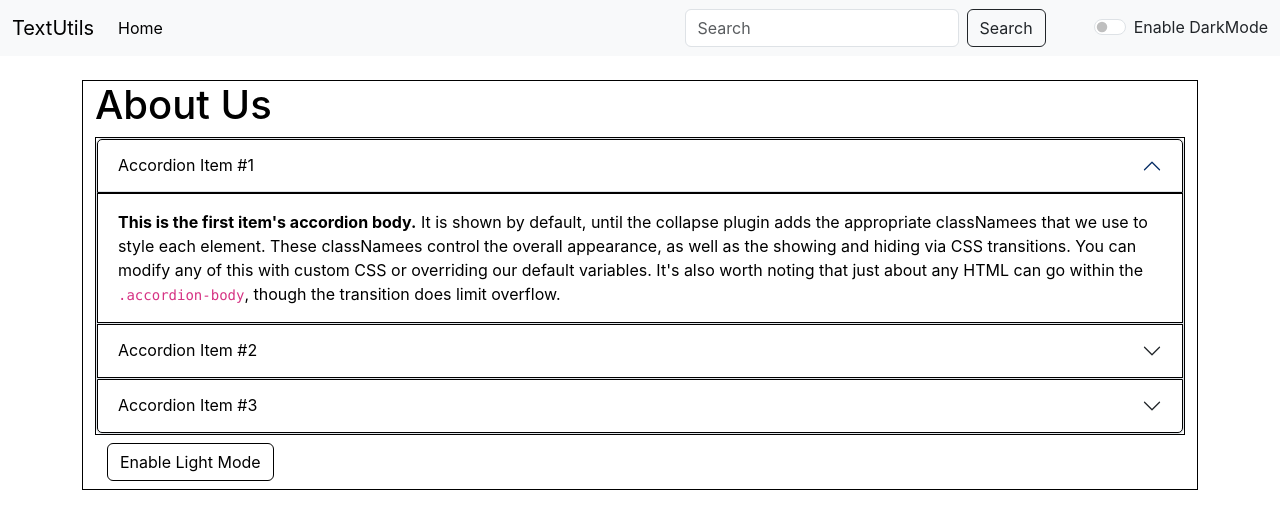
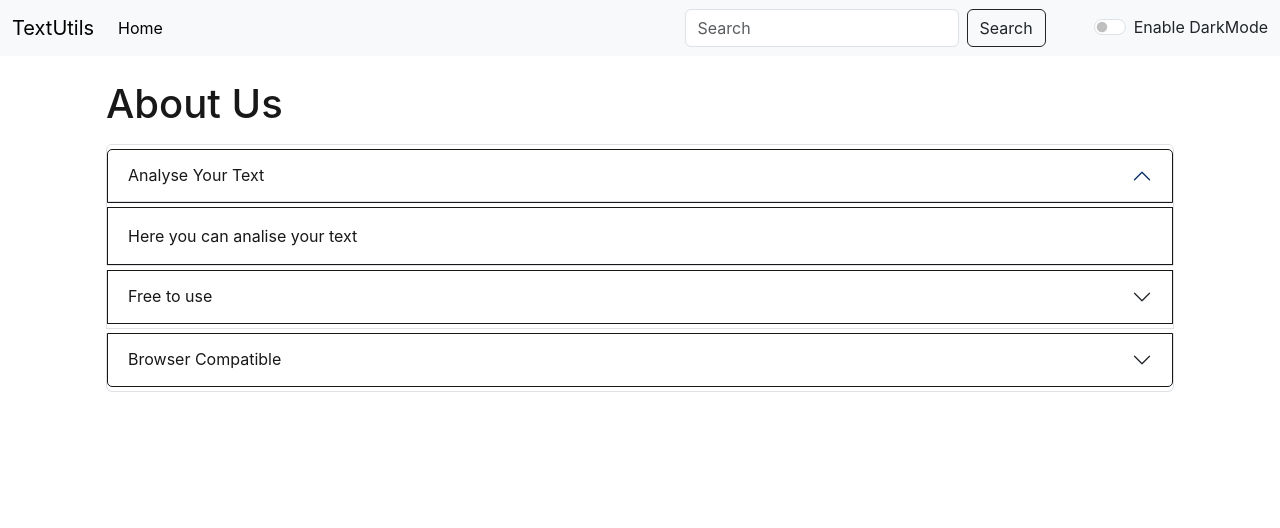
Before and after one commit to VaibhavCoder123/Text-Utils, a React (Create React App) app: page /about in a window 1280 px wide. Shown: the top 528 px of the page. Built offline with nearby package versions, Linux system fonts and the light colour scheme.

Commit message:
Update About.js

```diff
--- a/src/components/About.js
+++ b/src/components/About.js
@@ -1,142 +1,141 @@
-import React, { useState } from "react";
+import React from "react";
 
-export default function About() {
-  const [mystyle, setmystyle] = useState({
-    color: "black",
-    backgroundColor: "white",
-    border: "1px solid black",
-  });
+export default function About(props) {
+  // const [mystyle, setmystyle] = useState({
+  //   color: "black",
+  //   backgroundColor: "white",
+  //   border: "1px solid black",
+  // });
 
-  const [btntext, setbtntext] = useState("Enable Light Mode");
+  // const [btntext, setbtntext] = useState("Enable Light Mode");
 
-  const toggleStyle = () => {
-    if (mystyle.color === "white") {
-      setmystyle({
-        color: "black",
-        backgroundColor: "white",
-        border: "1px solid black",
-      });
-      setbtntext("Enable Dark Mode");
-    } else {
-      setmystyle({
-        color: "white",
-        backgroundColor: "black",
-        border: "1px solid black",
-      });
-      setbtntext("Enable Light Mode");
-    }
+  // const toggleStyle = () => {
+  //   if (mystyle.color === "white") {
+  //     setmystyle({
+  //       color: "black",
+  //       backgroundColor: "white",
+  //       border: "1px solid black",
+  //     });
+  //     setbtntext("Enable Dark Mode");
+  //   } else {
+  //     setmystyle({
+  //       color: "white",
+  //       backgroundColor: "black",
+  //       border: "1px solid black",
+  //     });
+  //     setbtntext("Enable Light Mode");
+  //   }
+  // };
+  // const [text, setText] = useState("");
+  let mystyle = {
+    color: props.mode === "dark" ? "white" : "#191818",
+    backgroundColor: props.mode === "dark" ? "#191818" : "white",
+  };
+  let ourstyle = {
+    color: props.mode === "dark" ? "white" : "#191818",
+    backgroundColor: props.mode === "dark" ? "rgb(59, 57, 57)" : "white",
+    border: "1px solid",
+    borderColor: props.mode === "dark" ? "rgb(72, 71, 71)" : "#191818",
+  };
+  let yourstyle = {
+    color: props.mode === "dark" ? "white" : "#191818",
+    backgroundColor: props.mode === "dark" ? "rgb(48, 46, 46)" : "white",
+    border: "1px solid",
+    borderColor: props.mode === "dark" ? "rgb(72, 71, 71)" : "#191818",
   };
 
   return (
     <div className="container" style={mystyle}>
-      <h1>About Us</h1>
-      <div className="accordion" id="accordionExample" style={mystyle}>
+      {/* <h1>Preview Here</h1> */}
+      <div className="container my-2">
+        {/*<p>
+          {text.length > 0
+            ? text
+            : "Enter something in the text box above to Preview it here"}
+        </p> */}
+        <h1 className="my-3">About Us</h1>
+        <div className="accordion" id="accordionExample">
           <div className="accordion-item">
-          <h2 className="accordion-header">
+            <h2 className="accordion-header" style={mystyle}>
               <button
-              className="accordion-button"
-              style={mystyle}
+                className="accordion-button my-1"
                 type="button"
                 data-bs-toggle="collapse"
                 data-bs-target="#collapseOne"
                 aria-expanded="true"
                 aria-controls="collapseOne"
+                style={yourstyle}
               >
-              Accordion Item #1
+                Analyse Your Text
               </button>
             </h2>
             <div
               id="collapseOne"
               className="accordion-collapse collapse show"
-            style={mystyle}
               data-bs-parent="#accordionExample"
             >
-            <div className="accordion-body">
-              <strong>This is the first item's accordion body.</strong> It is
-              shown by default, until the collapse plugin adds the appropriate
-              classNamees that we use to style each element. These classNamees
-              control the overall appearance, as well as the showing and hiding
-              via CSS transitions. You can modify any of this with custom CSS or
-              overriding our default variables. It's also worth noting that just
-              about any HTML can go within the <code>.accordion-body</code>,
-              though the transition does limit overflow.
+              <div className="accordion-body" style={ourstyle}>
+                Here you can analise your text
               </div>
             </div>
           </div>
           <div className="accordion-item">
             <h2 className="accordion-header">
               <button
-              className="accordion-button collapsed"
-              style={mystyle}
+                className="accordion-button collapsed my-1"
                 type="button"
                 data-bs-toggle="collapse"
                 data-bs-target="#collapseTwo"
                 aria-expanded="false"
                 aria-controls="collapseTwo"
+                style={yourstyle}
               >
-              Accordion Item #2
+                Free to use
               </button>
             </h2>
             <div
               id="collapseTwo"
               className="accordion-collapse collapse"
-            style={mystyle}
               data-bs-parent="#accordionExample"
             >
-            <div className="accordion-body">
-              <strong>This is the second item's accordion body.</strong> It is
-              hidden by default, until the collapse plugin adds the appropriate
-              classNamees that we use to style each element. These classNamees
-              control the overall appearance, as well as the showing and hiding
-              via CSS transitions. You can modify any of this with custom CSS or
-              overriding our default variables. It's also worth noting that just
-              about any HTML can go within the <code>.accordion-body</code>,
-              though the transition does limit overflow.
+              <div className="accordion-body" style={ourstyle}>
+                its free to use
               </div>
             </div>
           </div>
           <div className="accordion-item">
             <h2 className="accordion-header">
               <button
-              className="accordion-button collapsed"
-              style={mystyle}
+                className="accordion-button collapsed my-1"
                 type="button"
                 data-bs-toggle="collapse"
                 data-bs-target="#collapseThree"
                 aria-expanded="false"
                 aria-controls="collapseThree"
+                style={yourstyle}
               >
-              Accordion Item #3
+                Browser Compatible
               </button>
             </h2>
             <div
               id="collapseThree"
               className="accordion-collapse collapse"
-            style={mystyle}
               data-bs-parent="#accordionExample"
             >
-            <div className="accordion-body">
-              <strong>This is the third item's accordion body.</strong> It is
-              hidden by default, until the collapse plugin adds the appropriate
-              classNamees that we use to style each element. These classNamees
-              control the overall appearance, as well as the showing and hiding
-              via CSS transitions. You can modify any of this with custom CSS or
-              overriding our default variables. It's also worth noting that just
-              about any HTML can go within the <code>.accordion-body</code>,
-              though the transition does limit overflow.
+              <div className="accordion-body" style={ourstyle}>
+                you can use it on you phone and pc both
               </div>
             </div>
           </div>
         </div>
-      <div className="container my-2">
-        <button
+        {/* <button
           onClick={toggleStyle}
           type="button"
           className="btn btn-outline-light"
           style={mystyle}
         >
           {btntext}
-        </button>
+        </button> */}
       </div>
     </div>
   );
```
Lines whose indentation alone changed are shown as unchanged.
